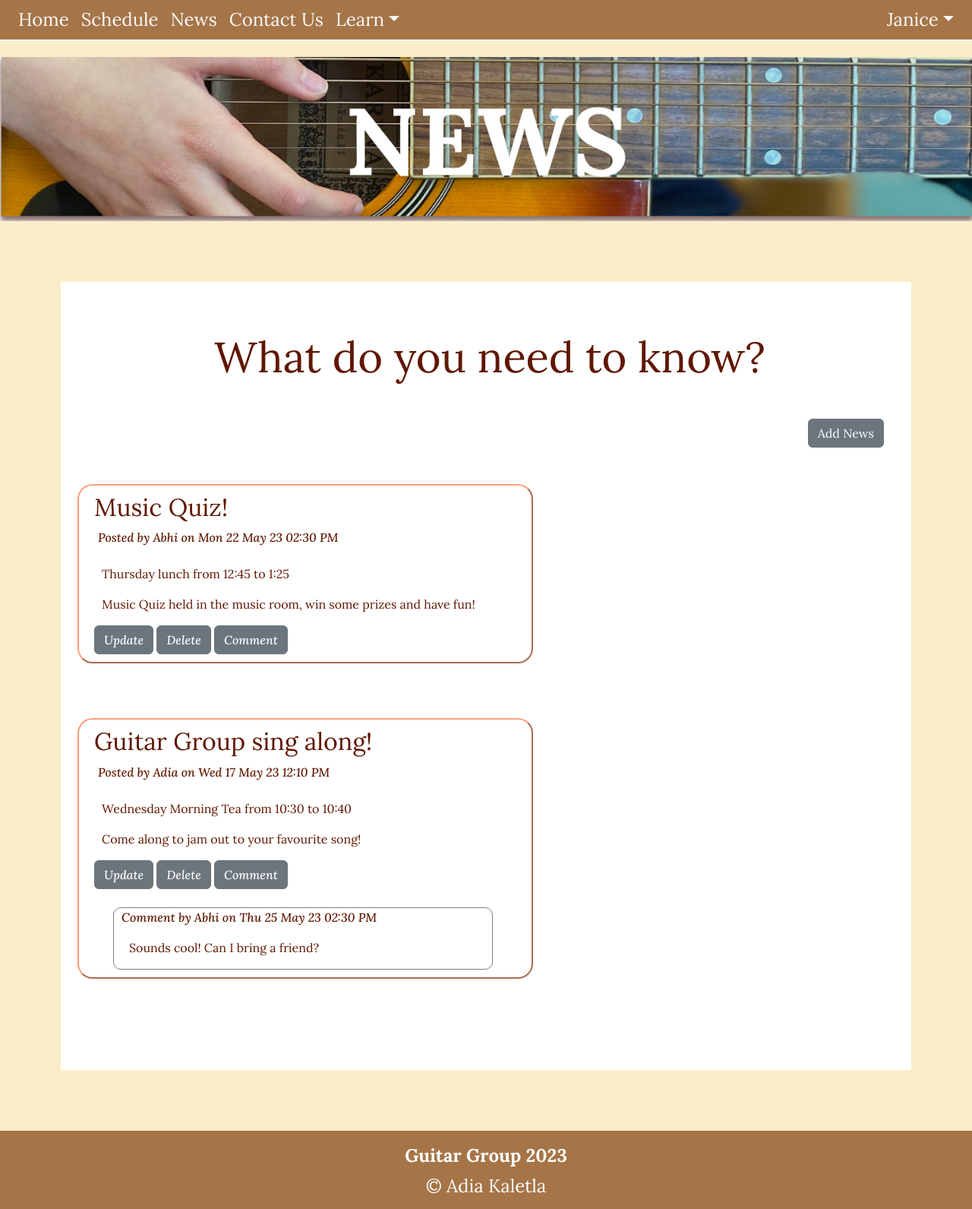
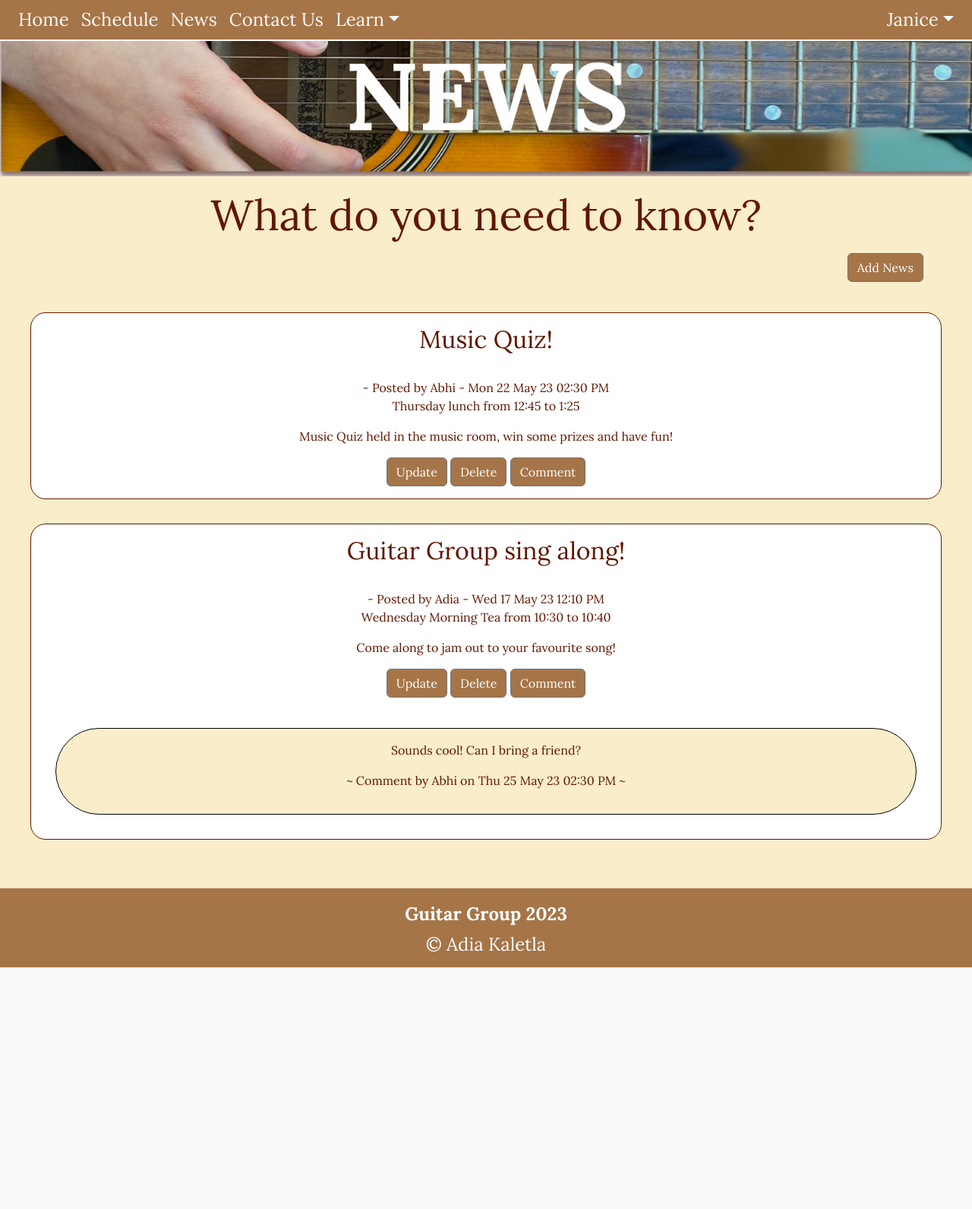
Before and after one commit to adiakaletla/guitargroup, a Flask app: page /news in a window 1280 px wide. Shown: the whole page at 76% size. After the commit the page ends 1273 px from the top, so only its background shows below. Run offline with Flask 3, Linux system fonts and the light colour scheme; a user stored in the database is signed in; data comes from the database, SQL or seed files in the repository.

Commit message:
Frontend Finished

```diff
--- a/server.py
+++ b/server.py
@@ -5,6 +5,7 @@ from datetime import datetime
 app = Flask(__name__)
 app.secret_key = "asdfasdfasdf"
 db_path = '/home/adiakaletla/mysite/data/guitargroup_db.sqlite'
+#db_path = 'data/guitargroup_db.sqlite'
 
 
 @app.template_filter()
--- a/static/styles.css
+++ b/static/styles.css
@@ -73,23 +73,6 @@ h3{
 .container-lg{
     background-color:rgb(255,255,255);
     overflow: auto;
-}
-
-.container-lg2{
-    border: 2px outset lightsalmon;
-    border-radius: 20px;
-    padding-left: 20px;
-    padding-top: 10px;
-    padding-bottom: 10px;
-    width: 600px;
-    overflow: auto;
-}
-
-.comms-container{
-    padding-left: 10px;
-    border: 1px solid grey;
-    width: 500px;
-    overflow: auto;
     border-radius: 10px;
 }
 
@@ -104,7 +87,7 @@ h3{
 }
 
 .banner_adjust{
-    margin-top: 3.2em;
+    margin-top: 1em;
 }
 
 /* --------- */
@@ -131,11 +114,34 @@ h3{
     color:rgb(250,250,250);
 }
 
+/* ---- buttons ----*/
+
 .btn-outline{
     padding: 0 0.5em;
 }
 
 .btn-outline:hover{
+    background-color:var(--blood-red);
+}
+
+.btn-secondary{
+    background-color:var(--chamoisee);
+}
+
+.btn-secondary:hover{
+    background-color:var(--blood-red);
+}
+
+.add-button{
+    margin-right: 4em;
+}
+
+.btn-primary{
+    background-color:var(--chamoisee);
+    margin-top: 3em;
+}
+
+.btn-primary:hover{
     background-color:var(--blood-red);
 }
 
@@ -152,6 +158,7 @@ h3{
     margin-right: auto;
 }
 
+
 /* --------- */
 
 .form-container{
@@ -164,32 +171,58 @@ h3{
 }
 
 /* ---- schedule page ----*/
+.schedule-container{
+    background-color:rgb(255,255,255);
+    overflow: auto;
+    border: 1px solid var(--blood-red);
+    border-radius: 20px;
+    padding: 1em;
+    margin: 2em;
+}
 
 .schedule-box{
     text-align: center;
     color: var(--blood-red);
+    padding: 0.5em;
+}
+
+.title-box{
+    text-align: center;
+    color: var(--blood-red);
+}
+
+/* ---- news page ----*/
+.news-box{
+    text-align: center;
+    color: var(--blood-red);
+    padding: 0.5em;
+}
+
+.news-container {
+    background-color: rgb(255, 255, 255);
+    overflow: auto;
+    border: 1px solid var(--blood-red);
+    border-radius: 20px;
+    padding: 1em;
+    margin: 2em;
+}
+
+.news-meta{
+    text-align: center;
+    color: var(--blood-red);
+}
+
+.comms-container{
+    background-color: var(--dutch-white);
+    overflow: auto;
+    border: 1px solid black;
+    border-radius: 100px;
+    padding: 1em;
+    margin: 1em;
 }
 
 /* --------- */
 
-/* ---- news page ----*/
-.news-box{
-    background-color: white;
-    margin: 5em;
-}
-
-.news-text{
-    padding-left: 10px;
-    font-size: 1em;
-    text-align: left;
-    color: var(--blood-red);
-}
-
-.news-meta{
-    // font-size: 2em;
-    font-style: italic;
-}
-/* --------- */
 
 .footer-content{
     background-color: var(--chamoisee);
--- a/templates/index.html
+++ b/templates/index.html
@@ -12,6 +12,7 @@ static/images/mainbanner.jpg
 {% block content%}
 
 <!--suppress ALL -->
+<div class="container-fluid">
 <h1> Welcome </h1>
 
 <div class=quote_container>
@@ -67,4 +68,6 @@ static/images/mainbanner.jpg
 </div>
 </div>
 </form>
+
+</div>
 {% endblock %}
--- a/templates/layout.html
+++ b/templates/layout.html
@@ -1,7 +1,6 @@
 <!DOCTYPE html>
 <!--suppress ALL -->
 <html lang="en">
-ExpiresByType text/html "access plus 1 month"
 
 <head>
     <title> {% block title %}{% endblock %} </title>
@@ -65,14 +64,16 @@ ExpiresByType text/html "access plus 1 month"
             </li>
             </ul>
         {% else %}
-            <a class="nav-link btn btn-outline" href="{{ url_for('signup') }}#signup">Sign Up</a></div>
+    </div>
+
+            <div id="signup" class="ms-auto"><a class="nav-link btn btn-outline" href="{{ url_for('signup') }}#signup">Sign Up</a></div>
             <div id="login" class="ms-auto"><a class="nav-link btn btn-outline" href="{{ url_for('login') }}#login">Log in </a></div>
         {% endif %}
 
     </nav>
 
     <div class=banner_adjust>
-     <img class="img-fluid" src="{% block banner %}{% endblock %}" alt="1">
+        <img class="img-fluid" src="{% block banner %}{% endblock %}" alt="1">
     </div>
  </div>
 
--- a/templates/login.html
+++ b/templates/login.html
@@ -11,8 +11,7 @@ static/images/mainbanner.jpg
 {% block content%}
 
     <!--suppress ALL -->
-<div class="col-lg-6">
-        <h2> Login </h2>
+        <h1> Login </h1>
         <div class="alert"> {{error}} </div>
         <form id = "login" class="form-container" action="{{url_for('login')}}" method="POST">
                 <div class="mb-3 mt-3">
@@ -31,6 +30,5 @@ static/images/mainbanner.jpg
                 <button type="submit" class="btn btn-primary"> Submit </button>
                 <h2 id="output"></h2>
          </form>
-    </div>
 
 {% endblock %}
--- a/templates/news.html
+++ b/templates/news.html
@@ -11,25 +11,24 @@ static/images/newsbanner.jpg
 {% block content%}
 
 <!--suppress HtmlUnknownTarget -->
-<div class="news-box">
-    <div class="news-text">
 
-        <div class="container-lg py-sm-5 py-1">
-            <h1>What do you need to know?</h1>
+<h1>What do you need to know?</h1>
 
             {% if session['auth'] == 0 %}
-                <div class="news p-4 my-4 text-end">
+                <div class="add-button text-end">
                     <a class="btn btn-secondary" href="{{ url_for('news_cud', id=0, task='add') }}">Add News</a>
                 </div>
             {% endif %}
 
+    <div class="news-box">
             {% for row in news %}
-                <div class="container-lg2">
-                    <h2> {{ row['title'] }} </h2>
-                    <div class="news-meta" style="padding-left: 5px"> Posted by {{ row['first_name'] }} on {{ row['newsdate'] | news_date }} </div>
+                <div class="news-container">
+                    <h2 class="news-meta"> {{ row['title'] }} </h2>
                     <br>
-                    <p class="subtitle" style="padding-left: 10px"> {{ row['subtitle'] }} </p>
-                    <p class="news-text"> {{ row['content'] | replace("\n", "<br>") | safe}} </p>
+                    <div class="news-meta"> - Posted by {{ row['first_name'] }} - {{ row['newsdate'] | news_date }}
+                    <p> {{ row['subtitle'] }} </p>
+                    <p> {{ row['content'] | replace("\n", "<br>") | safe}} </p>
+                    </div>
 
                     <div class="news-meta">
                         {% if session['auth'] == 0 %}
@@ -37,26 +36,22 @@ static/images/newsbanner.jpg
                             <a class="btn btn-secondary" href="{{ url_for('news_cud', id=row['news_id'], task='delete') }}">Delete</a>
                         {% endif %}
                         {% if session %}
-                        <a class="btn btn-secondary" href="{{ url_for('news_cud', id=row['news_id'], task='comment') }}">Comment</a>
+                            <a class="btn btn-secondary" href="{{ url_for('news_cud', id=row['news_id'], task='comment') }}">Comment</a>
                         {% endif %}
                     </div>
 
                     {% for comms in comments %}
                         {% if comms['news_tag_id'] == row['news_id'] %}
                             <br>
-                            <div style="padding-left: 25px">
                             <div class="comms-container">
-                                <p class="news-meta"> Comment by {{ comms['first_name'] }} on {{ comms['comment_date'] | news_date }}</p>
-                                <p class="news-text"> {{ comms['comment'] }}</p>
-                            </div></div>
+                                <p> {{ comms['comment'] }} </p>
+                                <p> ~ Comment by {{ comms['first_name'] }} on {{ comms['comment_date'] | news_date }} ~ </p>
+                            </div>
                         {% endif %}
                     {% endfor %}
                 </div>
-                <br><br><br>
             {% endfor %}
 
-        </div>
     </div>
-</div>
 
 {% endblock %}
--- a/templates/news_cud.html
+++ b/templates/news_cud.html
@@ -11,6 +11,7 @@ static/images/newsbanner.jpg
 {% block content%}
 
 <!--suppress ALL -->
+<br>
 <div class="container-lg py-sm-5 py-1">
     <div class="news p=4 my-4">
         {% if task == 'comment' %}
--- a/templates/schedule_cud.html
+++ b/templates/schedule_cud.html
@@ -12,9 +12,10 @@ static/images/schedulebanner.jpg
 {% block content%}
 
 <!--suppress ALL -->
-<div class="container-lg py-sm-5 py-1">
+  <br>
+<div class="container-lg">
 
-  <div class="schedule p=4 my-4">
+  <div class="schedule p-4 my-4">
     <h2>Please enter/ update your Event Information</h2>
     <form action="{{url_for('schedule_cud', id=id, task=task)}}" method="POST">
       <div>
--- a/templates/signup.html
+++ b/templates/signup.html
@@ -11,8 +11,7 @@ static/images/mainbanner.jpg
 
 {% block content %}
 
-    <div class="col-lg-6">
-        <h2> Sign Up </h2>
+        <h1> Sign Up </h1>
 <!--      <form id="login" class="form-container" action=""> */-->
         <div class="alert"> {{error}} </div>
         <!--suppress HtmlUnknownTarget -->
@@ -40,6 +39,5 @@ static/images/mainbanner.jpg
                 </div-->
                 <button type="submit" class="btn btn-primary"> Submit </button>
          </form>
-    </div>
 
 {% endblock %}
```
Also changed, not shown: templates/learn.html (+41 -7 lines), templates/schedule.html (+7 -82 lines), static/images/sheetmusic1.jpg, static/images/sheetmusic2.jpg (added), static/images/sheetmusic3.jpg (added), static/images/sheetmusic4.jpg (added), static/images/sheetmusic5.jpg (added), static/images/sheetmusic6.jpg (added).
